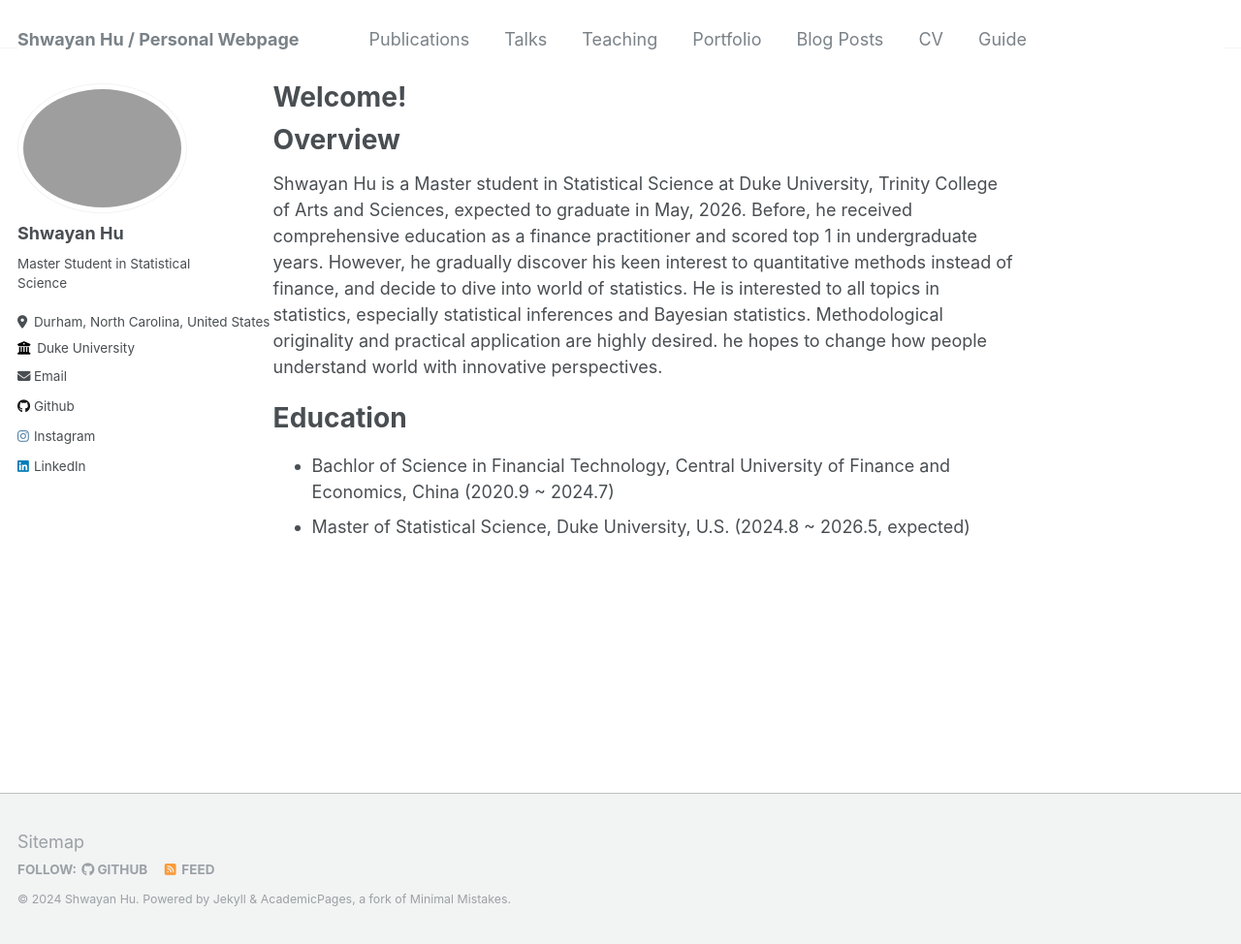
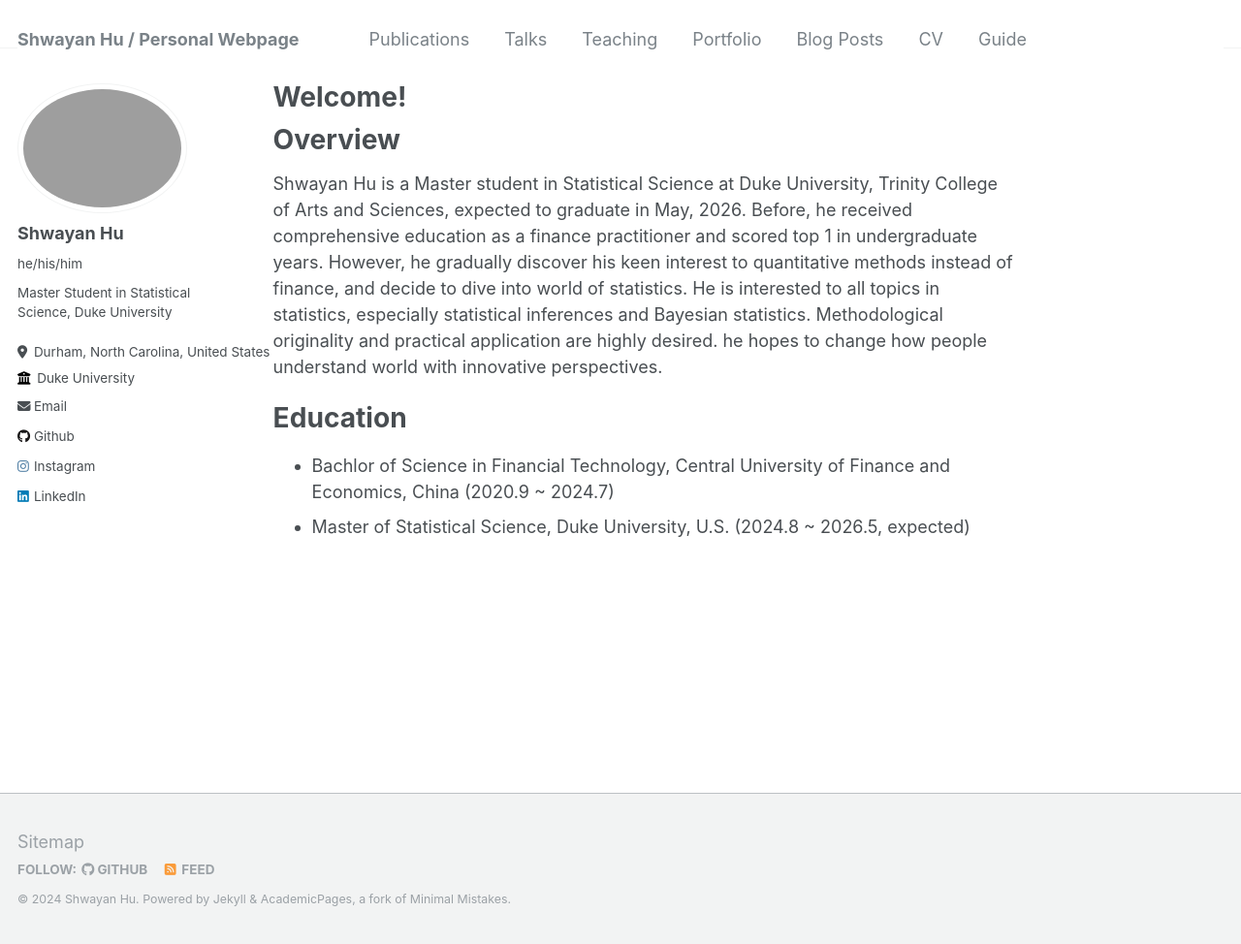
Before and after one commit to ShwayanHu/ShwayanHu.github.io, a Jekyll site: the page built from _pages/about.md, in a window 1280 px wide and 974 px high. Shown: the whole window at 97% size. Built offline with Jekyll 4.4.1, drawn with Linux system fonts in a browser that asks for light colours.

```diff
--- a/_config.yml
+++ b/_config.yml
@@ -12,9 +12,9 @@ title                    : "Shwayan Hu / Personal Webpage"
 title_separator          : "-"
 name                     : &name "Shwayan Hu"
 description              : &description "personal description"
-url                      : https://academicpages.github.io # the base hostname & protocol for your site e.g. "https://mmistakes.github.io"
+url                      : https://shwayanhu.github.io # the base hostname & protocol for your site e.g. "https://mmistakes.github.io"
 baseurl                  : "" # the subpath of your site, e.g. "/blog"
-repository               : "academicpages/academicpages.github.io"
+repository               : "shwayanhu/shwayanhu.github.io"
 
 # Site Author - The following control what appear as part of the author content on the side bar.
 #               If a field is blank the icon and link will not appear, otherwise it will be shown.
@@ -23,8 +23,8 @@ author:
   # Biographic information
   avatar           : "ShwayanHu.png"
   name             : "Shwayan Hu"
-  pronouns         : # example: "she/her"
-  bio              : "Master Student in Statistical Science"
+  pronouns         : "he/his/him" # example: "she/her"
+  bio              : "Master Student in Statistical Science, Duke University"
   location         : "Durham, North Carolina, United States"
   employer         : "Duke University"
   uri              : # URL
```
Also changed, not shown: 1 other file.
